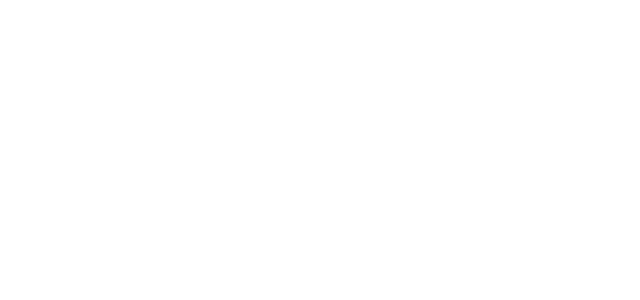
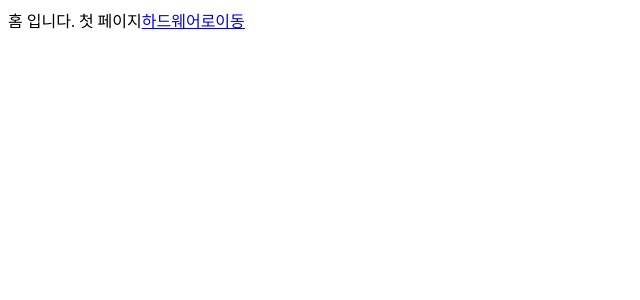
Before and after one commit to Ham-G-Gong/GradProj, a React app: page / in a window 1280 px wide. Shown: the top 300 px of the page, without its empty margins (0-640 px from the left). Built offline with nearby package versions, Linux system fonts and the light colour scheme.

Commit message:
:construction: react router dom 설치하고 작동 테스트 및 폴더 구조 확립

```diff
--- a/package.json
+++ b/package.json
@@ -43,6 +43,7 @@
     "react-dev-utils": "^12.0.1",
     "react-dom": "^18.2.0",
     "react-refresh": "^0.11.0",
+    "react-router-dom": "^6.10.0",
     "resolve": "^1.20.0",
     "resolve-url-loader": "^4.0.0",
     "sass-loader": "^12.3.0",
--- a/src/index.js
+++ b/src/index.js
@@ -1,9 +1,14 @@
 import React from "react";
 import ReactDOM from "react-dom/client";
+import { App } from "./pages/App";
 import reportWebVitals from "./reportWebVitals";
 
 const root = ReactDOM.createRoot(document.getElementById("root"));
-root.render(<React.StrictMode></React.StrictMode>);
+root.render(
+  <React.StrictMode>
+    <App />
+  </React.StrictMode>
+);
 
 // If you want to start measuring performance in your app, pass a function
 // to log results (for example: reportWebVitals(console.log))
--- /dev/null
+++ b/src/pages/App.js
@@ -0,0 +1,16 @@
+import { BrowserRouter as Router, Routes, Route } from "react-router-dom";
+import { Home } from "./Home";
+import { Hardware } from "./Hardware";
+
+export const App = () => {
+  return (
+    <div className="App">
+      <Router>
+        <Routes>
+          <Route path={""} element={<Home />}></Route>
+          <Route path={"hardware"} element={<Hardware />}></Route>
+        </Routes>
+      </Router>
+    </div>
+  );
+};
--- /dev/null
+++ b/src/pages/Hardware/Hardware.js
@@ -0,0 +1,10 @@
+import { Link } from "react-router-dom";
+
+export const Hardware = () => {
+  return (
+    <div className="home">
+      홈 아닙니다
+      <Link to="..">홈으로이동</Link>
+    </div>
+  );
+};
--- /dev/null
+++ b/src/pages/Hardware/index.js
@@ -0,0 +1 @@
+export { Hardware } from "./Hardware";
--- /dev/null
+++ b/src/pages/Home/Home.js
@@ -0,0 +1,10 @@
+import { Link } from "react-router-dom";
+
+export const Home = () => {
+  return (
+    <div className="home">
+      홈 입니다. 첫 페이지
+      <Link to="Hardware">하드웨어로이동</Link>
+    </div>
+  );
+};
--- /dev/null
+++ b/src/pages/Home/index.js
@@ -0,0 +1 @@
+export { Home } from "./Home";
```
